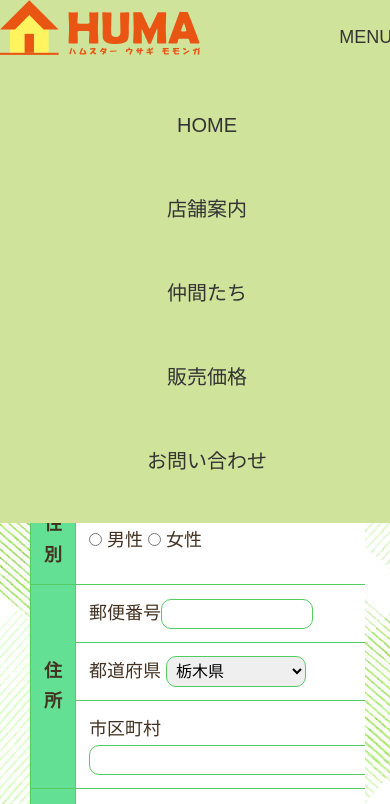
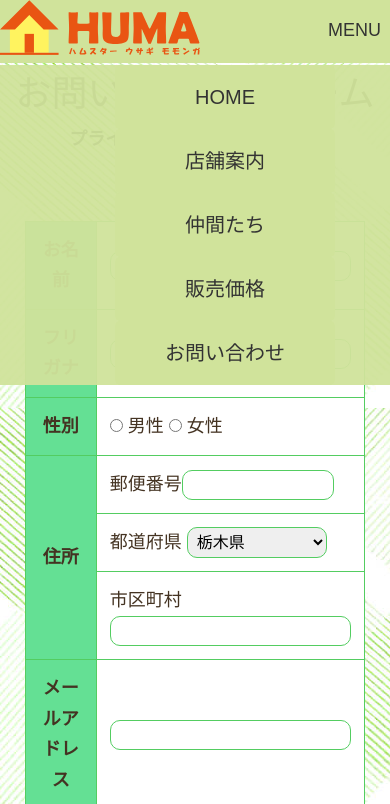
Before and after one commit to AMI-lesson/sakuhin, a plain HTML site: page sakuhin2/HUMA/form.html in a window 390 px wide. Both pictures are taken after a click on the link "MENU". Shown: the top 804 px of the page. Drawn offline with nearby package versions, Linux system fonts and the light colour scheme; a web font is replaced by a local one.

Commit message:
作品２　HUMA 改良2/6

```diff
--- a/sakuhin2/HUMA/css/huma.css
+++ b/sakuhin2/HUMA/css/huma.css
@@ -1,190 +1,352 @@
 /* 共通部分
 ------------------------------------------*/
-@charset "UTF-8";
+@charset "UTF-8"; /* 文字エンコーディングを指定 */
     * {
         margin: 0;
         padding: 0;
-}
+    } /* 全要素に対してマージンとパディングをゼロに設定 */
 
     html {
-    font-size: 100%;
+        font-size: 100%; /* ルート要素のフォントサイズを100%に設定 */
     }
 
     body {
-    font-family: "Yu Gothic Medium", "游ゴシック Medium", YuGothic, "游ゴシック体", "ヒラギノ角ゴ Pro W3", sans-serif;
-    line-height: 1.7;
-    color: #432;
-    background-image: url(../image/background.jpg);
-    font-size: 18px; /* パソコン用の基本フォントサイズ */
+        font-family: "Yu Gothic Medium", "游ゴシック Medium", YuGothic, "游ゴシック体", "ヒラギノ角ゴ Pro W3", sans-serif; /* フォントファミリー設定 */
+        line-height: 1.7; /* 行の高さを1.7に設定 */
+        color: #432; /* 文字色を指定 */
+        background-image: url(../image/background.jpg); /* 背景画像の指定 */
+        font-size: 18px; /* 基本フォントサイズを18pxに設定 */
     }
 
     a {
-    text-decoration: none;
+        text-decoration: none; /* リンクの下線を削除 */
     }
 
     img {
-    max-width: 100%;
+        max-width: 100%; /* 画像の最大幅を親要素に合わせる */
     }
 
     h1, h2 {
-    text-align: center;
-    font-family: "Yusei Magic", sans-serif;
-    font-weight: 100;
+        text-align: center; /* 見出しを中央揃え */
+        font-family: "Yusei Magic", sans-serif; /* 見出しのフォント指定 */
+        font-weight: 100; /* 見出しのフォントの太さを100に設定 */
     }
+
     .main-photo{
-    text-align: center;
+        text-align: center; /* メイン画像を中央揃え */
     }
 
     section {
-    margin: 25px;
-    padding: 5px;
-    overflow: hidden;
-    margin-bottom: 40px;
-    text-align: center;
+        margin: 20px; /* セクションの外側マージン */
+        padding: 5px; /* セクションの内側パディング */
+        overflow: hidden; /* コンテンツのはみ出しを隠す */
+        margin-bottom: 40px; /* セクションの下マージン */
+        text-align: center; /* セクション内のテキストを中央揃え */
     }
 
     a:link {
-    color: black;
+        color: black; /* 未訪問リンクの色を黒に設定 */
     }
 
     a:hover, a:focus, a:active {
-    color: #333;
+        color: #333; /* リンクホバー時、フォーカス時、アクティブ時の色を設定 */
+    }
+
+    .clearfix::after {
+        content: "";
+        clear: both; /* フロート解除 */
+        display: block; /* 要素をブロック表示に */
     }
 /* header
 --------------------------------------------*/
     .l-header {
-    background-color: #d0e39b;
+        background-color: #d0e39b; /* ヘッダーの背景色を指定 */
+        z-index: 1000; /* 他の要素より前面に表示 */
     }
 
     .l-header__inner {
-    display: flex;
-    align-items: center;
-    justify-content: space-between;
+        display: flex; /* フレックスボックスレイアウト */
+        align-items: center; /* アイテムを縦中央揃え */
+        justify-content: space-between; /* アイテムを左右に均等に配置 */
+        position: relative; /* 相対位置 */
     }
 
     .l-header__inner__logo {
-    flex: 0 0 auto;
+        flex: 0 0 auto; /* ロゴの幅を自動調整しない */
     }
 
     .l-header__nav {
-    margin-left: auto;
+        margin-left: auto; /* ナビゲーションを右寄せ */
+        z-index: 999; /* ナビゲーションをヘッダーより前面に */
     }
 
     .l-gnav {
-    display: flex;
-    list-style: none;
+        display: flex; /* フレックスボックスレイアウト */
+        list-style: none; /* リストスタイルを削除 */
         padding: 0;
         margin: 0;
     }
 
     .l-gnav__list {
-    margin-left: 20px;
+        margin-left: 20px; /* メニューアイテムの左マージン */
     }
 
     .l-gnav__list a {
-    text-decoration: none;
-    color: #333;
-    padding: 10px 15px;
-    font-size: 16px;
+        text-decoration: none; /* リンクの下線を削除 */
+        color: #333; /* 文字色を指定 */
+        padding: 10px 15px; /* 内側のパディング */
+        font-size: 16px; /* フォントサイズを指定 */
     }
 
     .l-header__close {
+        text-decoration: none; /* リンクの下線を削除 */
+        font-size: 16px; /* フォントサイズを指定 */
+        color: #333; /* 文字色を指定 */
+        padding: 10px 15px; /* 内側のパディング */
+    }
+/*footer
+----------------------------------------------------*/
+    footer {
+        background: #d0e39b; /* フッターの背景色 */
+        text-align: center; /* テキストを中央揃え */
+        padding: 26px; /* フッター内のパディング */
+        color: #432; /* フッターの文字色 */
+        font-size: 0.875rem; /* フッターのフォントサイズ */
+    }
+/* フォーム
+--------------------------------------------------*/
+    .l-item__table {
+        width: 100%; /* テーブルの幅を100%に設定 */
+        margin: 0 auto 30px; /* テーブルの上下のマージンを設定 */
+        border-collapse: collapse; /* テーブルセルの境界線を重ねる */
+    }
+
+    .l-item__table th, .l-item__table td {
+        border: 1px solid rgb(83, 205, 97); /* テーブルセルの境界線を設定 */
+        padding: 13px; /* テーブルセル内のパディング */
+    }
+
+    .l-item__table th {
+        background-color: rgba(100, 224, 148, 1); /* ヘッダーセルの背景色 */
+    }
+
+    .l-input__textbox, .l-input__textsmall {
+        font-size: 16px; /* 入力フィールドのフォントサイズ */
+        padding: 5px; /* 内側のパディング */
+        border-radius: 10px; /* 角を丸く */
+        border: 1px solid rgb(83, 205, 97); /* 枠線の色を指定 */
+        width: calc(100% - 12px); /* 幅を調整 */
+    }
+
+    .l-input__textsmall {
+        width: 140px; /* 小さな入力フィールドの幅を指定 */
+    }
+
+    .l-submit {
+        text-align: center; /* サブミットボタンを中央揃え */
+        margin: 20px 0 60px; /* 上下マージンを設定 */
+    }
+
+    .l-button {
+        display: inline-block; /* ボタンをインラインブロックに */
+        border-radius: 10px; /* 角を丸く */
+        font-size: 18px; /* フォントサイズを指定 */
+        text-align: center; /* テキストを中央揃え */
+        padding: 17px 40px; /* 内側のパディング */
+        background: rgb(83, 205, 97); /* 背景色を指定 */
+        transition: .3s; /* ホバー時のトランジション効果 */
+        box-shadow: 6px 6px 6px #aaa; /* ボタンに影をつける */
+        border: 4px solid #fff; /* 枠線を指定 */
+        color: #fff; /* 文字色を白に設定 */
+        font-weight: 700; /* フォントを太字に設定 */
+    }
+
+    .l-button:hover {
+        box-shadow: none; /* ホバー時に影を消す */
+        color: black; /* ホバー時の文字色を黒に */
+    }
+/*privacy.htmlのレイアウト スマホ・パソコン共通
+    --------------------------------------------------------*/
+    /*プライバシーページ*/
+    .p-privacy {
+        text-align: left; /* テキストを左揃え */
+    }
+
+    .privacy-link {
+        text-align: center; /* リンクを中央揃え */
+    }
+
+    .p-privacy__heading, .p-privacy__title {
+        margin: 0; /* 見出しのマージンをゼロに */
+    }
+
+    .l-privacy-7 ol {
+        margin-left: 20px; /* 順序付きリストの左マージン */
+    }
+
+    .l-privacy-7 li, .l-privacy-list-li, .p-privacy__list-ol, .p-privacy__list-item-ol {
+        margin-bottom: 10px; /* リストアイテムの下マージン */
+        font-size: 13px; /* フォントサイズを小さく */
+    }
+
+    .p-privacy__list-item-ul {
+        margin-left: 40px; /* リストアイテムの左マージン */
+    }
+
+    .p-privacy__list-item {
+        text-align: left; /* リストアイテムのテキストを左揃え */
+    }
+
+/* スマホ用 (max-width: 767px)
+-------------------------------------------------------------*/
+@media (max-width: 1200px) {
+    /* スマホ共通部分 ヘッダー
+    ---------------------------------------header-Small*/
+    .l-header{
+        background: #d0e39b;
+        height: 63px;
+        top: 0;
+        bottom: 0;
+        right: 0;
+        left: 0;
+        position: relative;
+    }
+    .l-header__inner{
+        position: relative;
+    }
+
+    /*navigation-Small
+    -------------------------------------------*/
+    #navControl a {
+        display: inline-block;
+        width: 62px;
+        height: 26px;
+        overflow: hidden;
+    }
+
+    #navControl a.active{
+        background-position: 0 -44px;
+    }
+    .l-gnav__list a {
+        width: 100%;
+        font-size: 20px;
+        padding: 15px 20px;
+        color: #333;
         text-decoration: none;
-    font-size: 16px;
-    color: #333;
-    padding: 10px 15px;
+        background: #d0e39b;
+        border-radius: 5px;
+        display: block;
     }
-/* フォーム */
-.l-item__table{
+    .l-header__nav {
+        position: absolute;
+        top: 100%;
+        left: 0;
         width: 100%;
-    margin: 0 auto 30px;
+        background: rgba(208, 227, 155, 0.95);
+        display: none; /* 初期状態では非表示 */
+        flex-direction: column;
+        align-items: center;
+        justify-content: center;
+        transition: opacity 0.3s ease-in-out;
+        z-index: 99;
+    }
+
+    .l-header__nav.is-active {
+        display: flex; /* クラスが付与されたら表示 */
+    }
+
+
+    /* メニュー項目 */
+    .l-gnav {
+        list-style: none;
+        padding: 0;
+        margin: 0;
+        display: flex;
+        flex-direction: column;
+        align-items: center;
+    }
+
+    .l-gnav__list {
+        width: 100%;
+        text-align: center;
+    }
+
+
+    .l-gnav__list a:hover {
+        background: #b8d080;
+    }
+
+    /* 表のレイアウト */
+    table {
+        margin: auto;
+        width: 260px;
         border-collapse: collapse;
     }
 
-.l-item__table th, .l-item__table td {
+    th, td {
         border: 1px solid rgb(83, 205, 97);
-    padding: 13px;
+        padding: 10px;
+        font-size: 1.125rem;
     }
 
-.l-item__table th {
+    th {
         background-color: rgba(100, 224, 148, 1);
+        text-align: center;
     }
 
-.l-input__textbox, .l-input__textsmall{
-    font-size: 16px;
-    padding: 5px;
-    border-radius: 10px;
-    border: 1px solid rgb(83, 205, 97);
-    width: 350px;
+    td {
+        text-align: left;
+        background-color: white;
     }
 
-.l-input__textsmall {
-    width: 140px;
+    .text-center {
+        text-align: center;
     }
 
-.l-submit {
+    /* Google Map レイアウト */
+    .location-map, .p-privacy__title {
         text-align: center;
-    margin: 20px 0 60px;
     }
 
-.l-button {
-    display: inline-block;
-    border-radius: 10px;
-    font-size: 18px;
-    text-align: center;
-    padding: 17px 40px;
-    background: rgb(83, 205, 97);
-    transition: .3s;
-    box-shadow: 6px 6px 6px #aaa;
-    border: 4px solid #fff;
-    color: #fff;
-    font-weight: 700;
+    .shop-table {
+        width: 100%;
+        margin: auto;
     }
 
-.l-button:hover {
-    box-shadow: none;
-    color: black;
-}
-/*privacy.htmlのレイアウト
-    --------------------------------------------------------*/
-    /*プライバシーページ*/
-    .p-privacy{
-        text-align: left;
-    }
-    .privacy-link {
-        text-align: center;
-    }
-    .p-privacy__heading, .p-privacy__title {
-        margin: 0;
+    .shop-map {
+        margin: auto;
     }
 
-    .l-privacy-7 ol {
-        margin-left: 20px;
+    .shop-map iframe {
+        width: 100%;
+        height: 400px;
+        border: none;
     }
 
-    .l-privacy-7 li, .l-privacy-list-li,
-    .p-privacy__list-ol, .p-privacy__list-item-ol {
-        margin-bottom: 10px;
-        font-size: 13px;
+    /*gridのレイアウト*/
+    .l-section__heading {
+        font-size: 1.5rem;
     }
 
-    .p-privacy__list-item-ul {
-        margin-left: 40px;
+    .l-section__grid {
+        display: grid;
+        grid-template-columns: repeat(2, 1fr); /* スマホでは2列に */
+        gap: 10px; /* アイテム間の間隔を調整 */
+        width: 100%; /* 親要素の幅を指定 */
+        margin: auto;
     }
 
-    .p-privacy__list-item{
-        text-align: left;
+    .l-grid__img {
+        height: 180px; /* 画像の高さを統一 */
+        width: 260px;
+        object-fit: cover; /* 画像が切れずにフィット */
     }
 
-/* footer
------------------------------------------*/
-footer {
-    background: #d0e39b;
-    text-align: center;
-    padding: 26px;
-    color: #432;
-    font-size: 0.875rem;
+    figcaption {
+        font-size: 1rem;
     }
+}
+
 /* パソコン用 (min-width: 1200px)
 -------------------------------------------------------------*/
 @media (min-width: 1200px) {
@@ -356,145 +518,3 @@ footer {
         text-align: left;
     }
 }
-/* スマホ用 (max-width: 767px)
--------------------------------------------------------------*/
-@media (max-width: 1200px) {
-    /* スマホ共通部分 ヘッダー */
-    #navControl {
-        position: absolute;
-        left: 87%; /* ロゴの左側 */
-        top: 5%;
-        transform: translateY(-50%);
-        z-index: 100;
-    }
-
-    #navControl a {
-        display: inline-block;
-        overflow: hidden;
-    }
-
-    /* ドロワーメニューの初期状態 */
-    .l-header__nav {
-        position: fixed;
-        top: -100vh; /* 画面外に隠す */
-        left: 0;
-        width: 100%;
-        height: auto; /* メニューの高さを可変にする */
-        background: #d0e39b;
-        display: flex;
-        flex-direction: column;
-        align-items: center;
-        transition: top 0.3s ease-in-out;
-        z-index: 99;
-        padding: 20px 0; /* メニュー上下に余白を追加 */
-    }
-
-    /* ドロワーメニューの表示時 */
-    .l-header__nav.is-active {
-        top: 63px; /* ヘッダーの高さに合わせる */
-    }
-
-    /* メニューリストのスタイル */
-    .l-gnav {
-        list-style: none;
-        padding: 0;
-        margin: 0;
-        display: flex;
-        flex-direction: column; /* 縦並びにする */
-        align-items: center; /* 中央寄せ */
-    }
-
-    /* メニュー項目のスタイル */
-    .l-gnav__list {
-        padding: 10px 0; /* 均等な間隔を確保 */
-        width: 100%;
-        text-align: center;
-    }
-
-    .l-gnav__list a {
-        font-size: 20px;
-        padding: 15px 20px;
-        color: #333;
-        text-decoration: none;
-        background: #d0e39b;
-        border-radius: 5px;
-        display: block;
-        text-align: center;
-        width: 80%;
-        transition: background 0.3s ease;
-    }
-
-    .l-gnav__list a:hover {
-        background: #b8d080;
-    }
-
-    /* 表のレイアウト */
-    table {
-        margin: auto;
-        width: 260px;
-        border-collapse: collapse;
-    }
-
-    th, td {
-        border: 1px solid rgb(83, 205, 97);
-        padding: 10px;
-        font-size: 1.125rem;
-    }
-
-    th {
-        background-color: rgba(100, 224, 148, 1);
-        text-align: center;
-    }
-
-    td {
-        text-align: left;
-        background-color: white;
-    }
-
-    .text-center {
-        text-align: center;
-    }
-
-    /* Google Map レイアウト */
-    .location-map, .p-privacy__title {
-        text-align: center;
-    }
-
-    .shop-table {
-        width: 100%;
-        margin: auto;
-    }
-
-    .shop-map {
-        margin: auto;
-    }
-
-    .shop-map iframe {
-        width: 100%;
-        height: 400px;
-        border: none;
-    }
-
-    /*gridのレイアウト*/
-    .l-section__heading {
-        font-size: 1.5rem;
-    }
-
-    .l-section__grid {
-        display: grid;
-        grid-template-columns: repeat(2, 1fr); /* スマホでは2列に */
-        gap: 10px; /* アイテム間の間隔を調整 */
-        width: 100%; /* 親要素の幅を指定 */
-        margin: auto;
-    }
-
-    .l-grid__img {
-        height: 180px; /* 画像の高さを統一 */
-        width: 260px;
-        object-fit: cover; /* 画像が切れずにフィット */
-    }
-
-    figcaption {
-        font-size: 1rem;
-    }
-}
--- a/sakuhin2/HUMA/js/common.js
+++ b/sakuhin2/HUMA/js/common.js
@@ -1,4 +1,5 @@
 document.querySelector("#navControl a").addEventListener("click", function (e) {
     e.preventDefault(); // デフォルト動作を防ぐ
     document.querySelector(".l-header__nav").classList.toggle("is-active");
+    document.querySelector(".l-header__inner").classList.toggle("is-active");
 });
```
Also changed, not shown: sakuhin2/HUMA/index.html (+1 -1 lines). Lines whose indentation alone changed are shown as unchanged.
